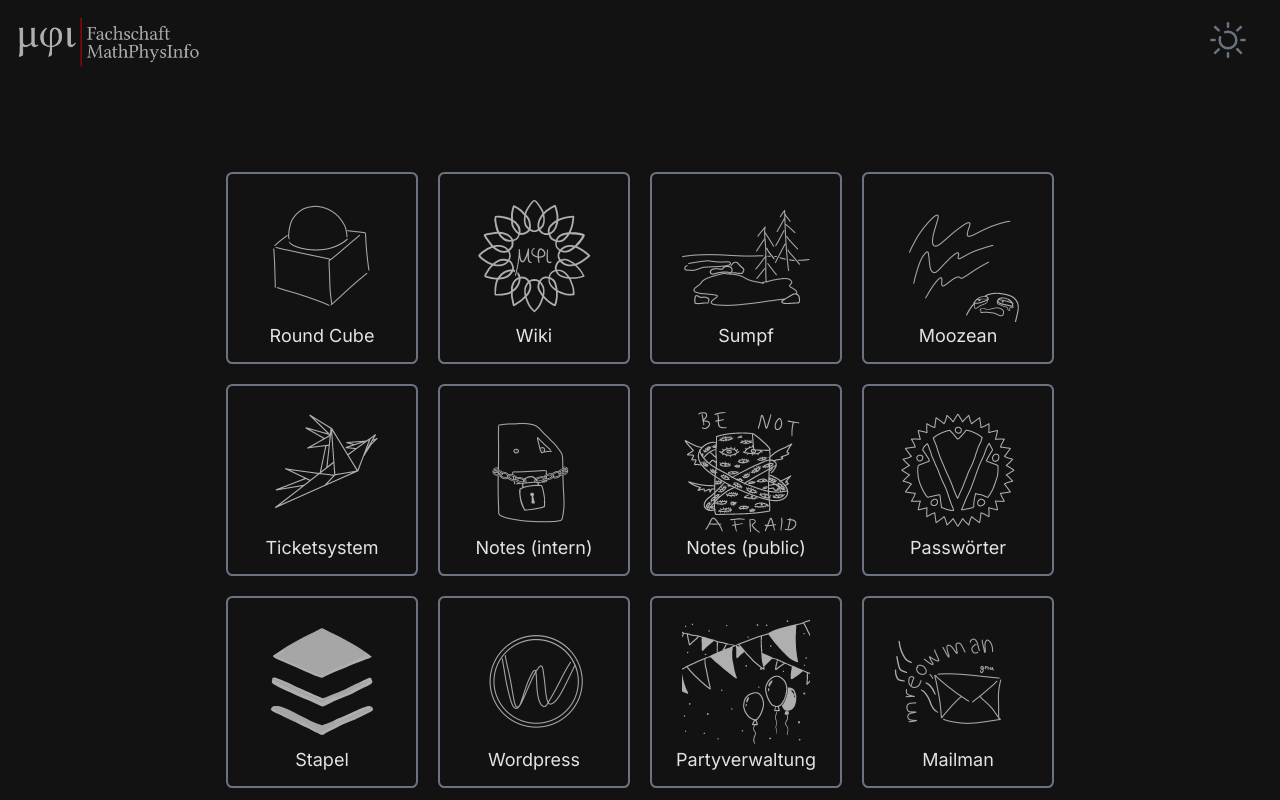
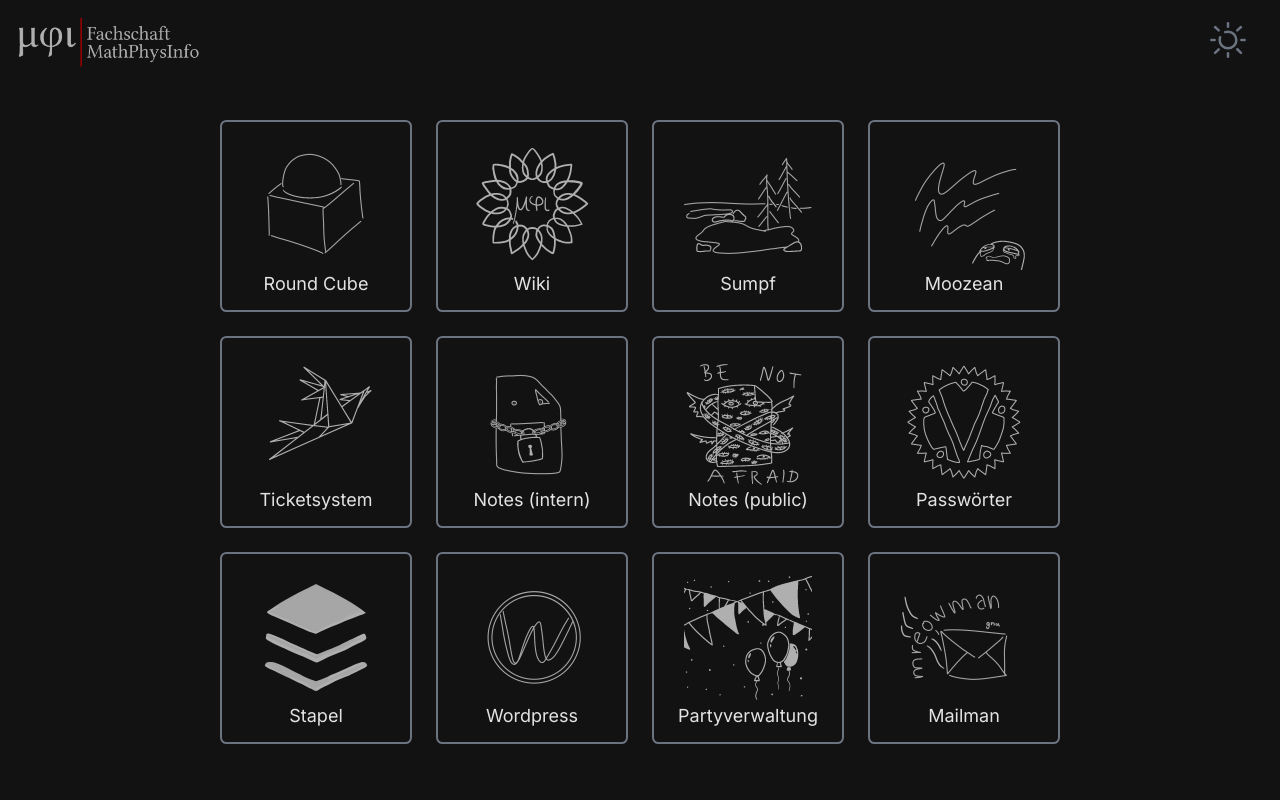
Before and after one commit to FachschaftMathPhysInfo/portal, a Next.js app: page / in a window 1280 px wide. Built offline with nearby package versions, Linux system fonts and the light colour scheme.

Commit message:
quickfix for views

```diff
--- a/app/page.tsx
+++ b/app/page.tsx
@@ -3,13 +3,13 @@
 import {appDataCollection} from "@/lib/data/appData";
 import {connectStyles} from "@/lib/utils/stylingConnector";
 
-const baseStyling: string = 'grid p-16 w-fit h-fit mx-auto min-w-[20rem] grid-cols-2 gap-6 gap-y-6';
+const baseStyling: string = 'grid p-10 w-fit h-fit mx-auto min-w-[20rem] grid-cols-2 gap-6';
 const mdStyling: string = 'lg:grid-cols-3';
-const xlStyling: string = 'xl:grid-cols-4 xl:gap-5';
+const xlStyling: string = 'xl:grid-cols-4';
 
 export default function Home() {
   return (
-    <main className={'xl:h-[100vh] w-[100vw] p-0 m-0 overflow-y-scroll'}>
+    <main className={'xl:h-[calc(100vh-5rem] w-[100vw] p-0 m-0 overflow-y-scroll'}>
       <Header/>
       <div className={'w-full h-full flex items-center justify-center'} >
         <div id='app-container' className={connectStyles(baseStyling, mdStyling, xlStyling)}>
```
